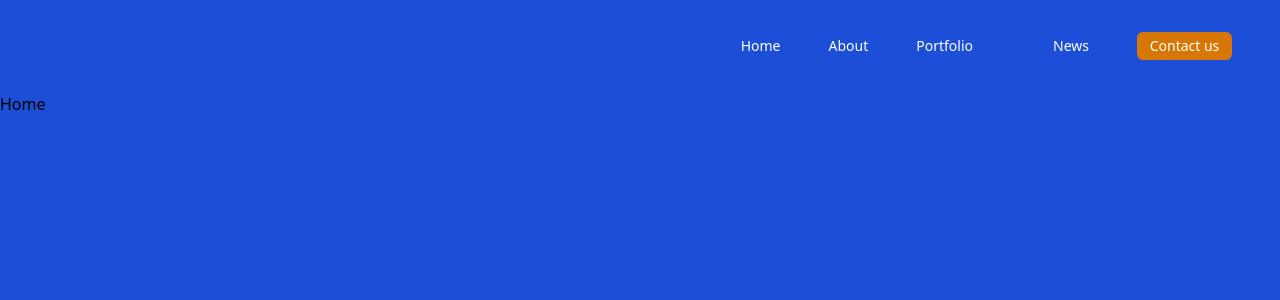
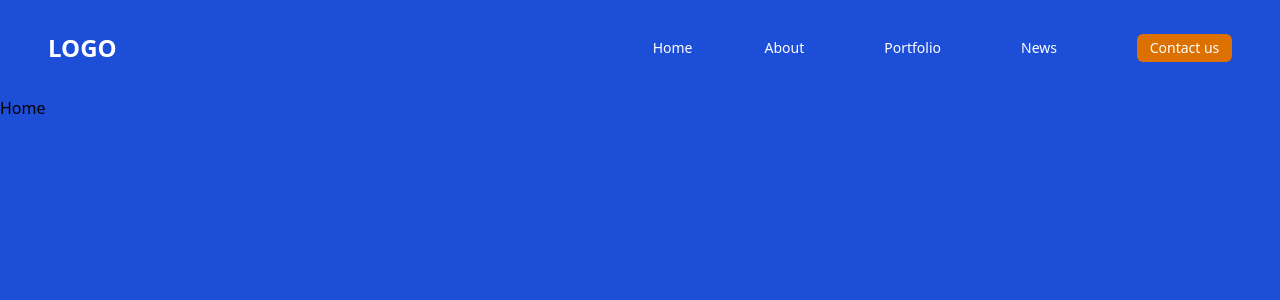
Before and after one commit to Kevin-ORojas/PageGaming, a React (Vite) app: page / in a window 1280 px wide. Shown: the top 300 px of the page. Built offline with nearby package versions, Linux system fonts and the light colour scheme.

Commit message:
posicionando el logo!

```diff
--- a/src/components/Navbar.jsx
+++ b/src/components/Navbar.jsx
@@ -1,27 +1,34 @@
-import React from "react";
+import React, { useState } from "react";
 import { Link } from "react-router-dom";
 
 const Navbar = () => {
+  const [activeLink, setActiveLink] = useState(null);
+
+  const handleLinkClick = (link) => {
+    setActiveLink(link);
+  };
   return (
     <nav className="text-md px-12 p-8 h-full w-full">
-      <ul className="flex gap-12 justify-end items-center text-white text-sm">
-
-        <li>
+      <section className="flex justify-between">
+        <div className="flex items-center text-2xl uppercase font-bold text-white">Logo</div>
+        <ul className="flex gap-12 items-center text-white text-sm">
+          <li className="mr-6 hover:border-b-2 hover:border-blue-500 focus:border-b-2 focus:border-blue-500">
             <Link to="/">Home</Link>
           </li>
-        <li>
+          <li className="mr-8 hover:border-b-2 hover:border-blue-500 focus:border-b-2 focus:border-blue-500">
             <Link to="/about">About</Link>
           </li>
-        <li className="mr-8">
+          <li className="mr-8 hover:border-b-2 hover:border-blue-500 focus:border-b-2 focus:border-blue-500">
             <Link to="/portfolio">Portfolio</Link>
           </li>
-        <li>
+          <li className="mr-8 hover:border-b-2 hover:border-blue-500 focus:border-b-2 focus:border-blue-500">
             <Link to="/news">News</Link>
           </li>
           <li className=" bg-colorCnt w-[95px] h-7 flex justify-center items-center  rounded-md ">
             <Link to="/contact">Contact us</Link>
           </li>
         </ul>
+      </section>
     </nav>
   );
 };
--- a/tailwind.config.js
+++ b/tailwind.config.js
@@ -5,7 +5,7 @@ export default {
     extend: {
       colors: {
         blueClaro: "#1d4ed8",
-        colorCnt: "#d97706",
+        colorCnt: "#DC7000",
       },
       fontFamily: {
         custom: ["Merriweather", "serif"],
```
Lines whose indentation alone changed are shown as unchanged.
